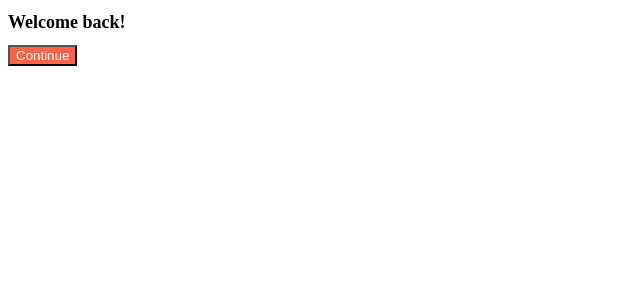
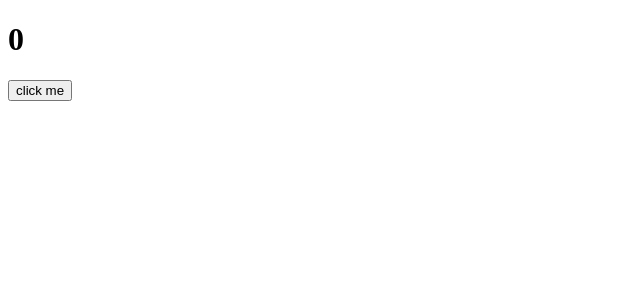
Before and after one commit to zestlee1106/react-for-junior, a React (Create React App) app: page / in a window 1280 px wide. Shown: the top 300 px of the page, without its empty margins (0-640 px from the left). Built offline with nearby package versions, Linux system fonts and the light colour scheme.

Commit message:
strictMode 삭제
- strictMode 는 create react 로 리액트 프로젝트를 만들면 저절로 감싸져서 나온다
- 해당 태그가 있을 경우 그릴 때 자손까지 검사하기 때문에 렌더가 두 번 실행된다

```diff
--- a/src/App.js
+++ b/src/App.js
@@ -1,11 +1,13 @@
-import Button from "./Button";
-import styles from "./App.module.css";
+import { useState } from "react";
 
 function App() {
+  const [counter, setValue] = useState(0);
+  const onClick = () => setValue((prev) => prev + 1);
+  console.log("render");
   return (
     <div>
-      <h1 className={styles.title}>Welcome back!</h1>
-      <Button text={"Continue"} />
+      <h1>{counter}</h1>
+      <button onClick={onClick}>click me</button>
     </div>
   );
 }
--- a/src/index.js
+++ b/src/index.js
@@ -3,8 +3,10 @@ import ReactDOM from "react-dom/client";
 import App from "./App";
 
 const root = ReactDOM.createRoot(document.getElementById("root"));
-root.render(
-  <React.StrictMode>
-    <App />
-  </React.StrictMode>
-);
+root.render(<App />);
+//아래처럼 StrictMode 로 감싸져있을 경우 자손까지 검사하기 때문에 기본적으로 렌더링이 두 번 실행된다
+// root.render(
+//   <React.StrictMode>
+//     <App />
+//   </React.StrictMode>
+// );
```
